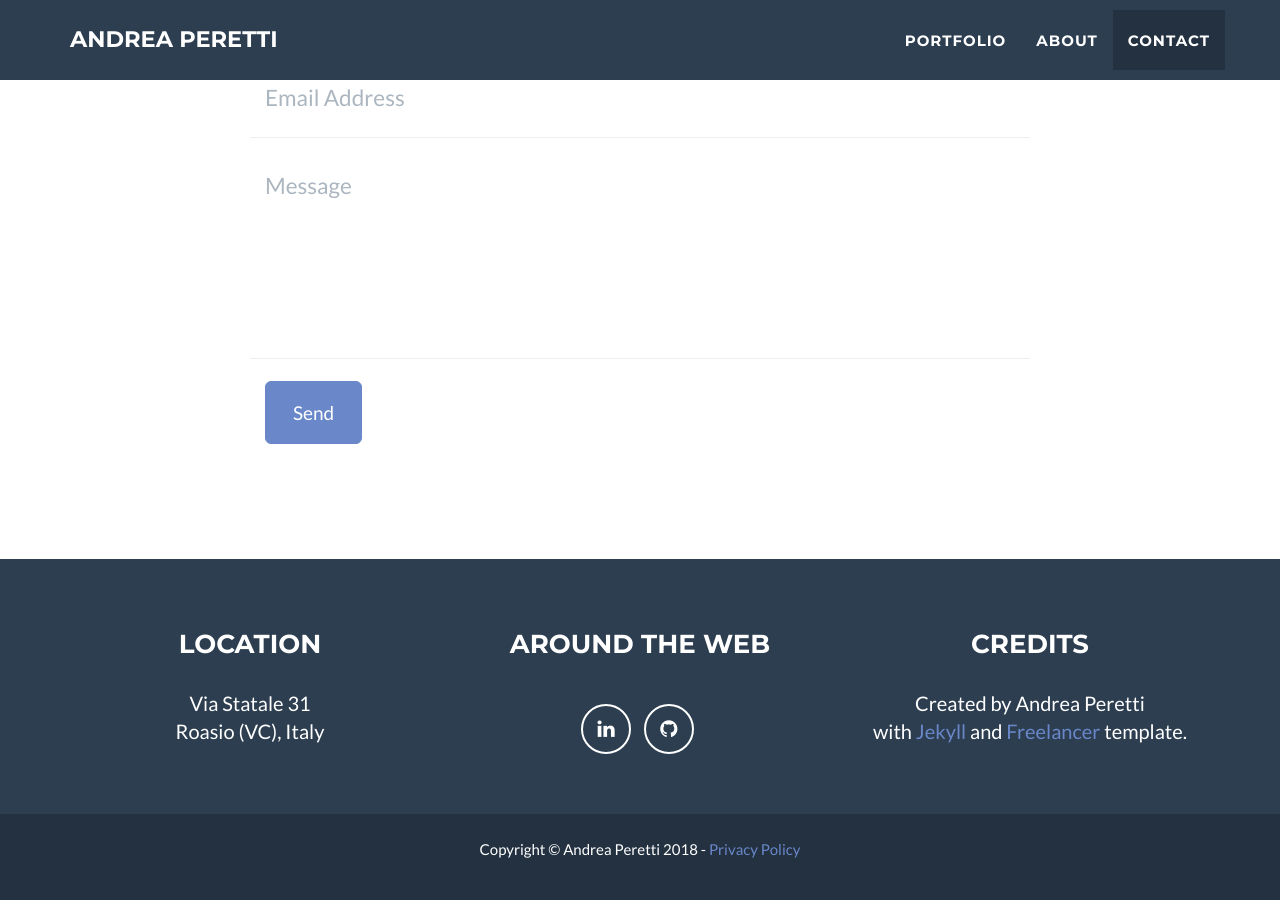
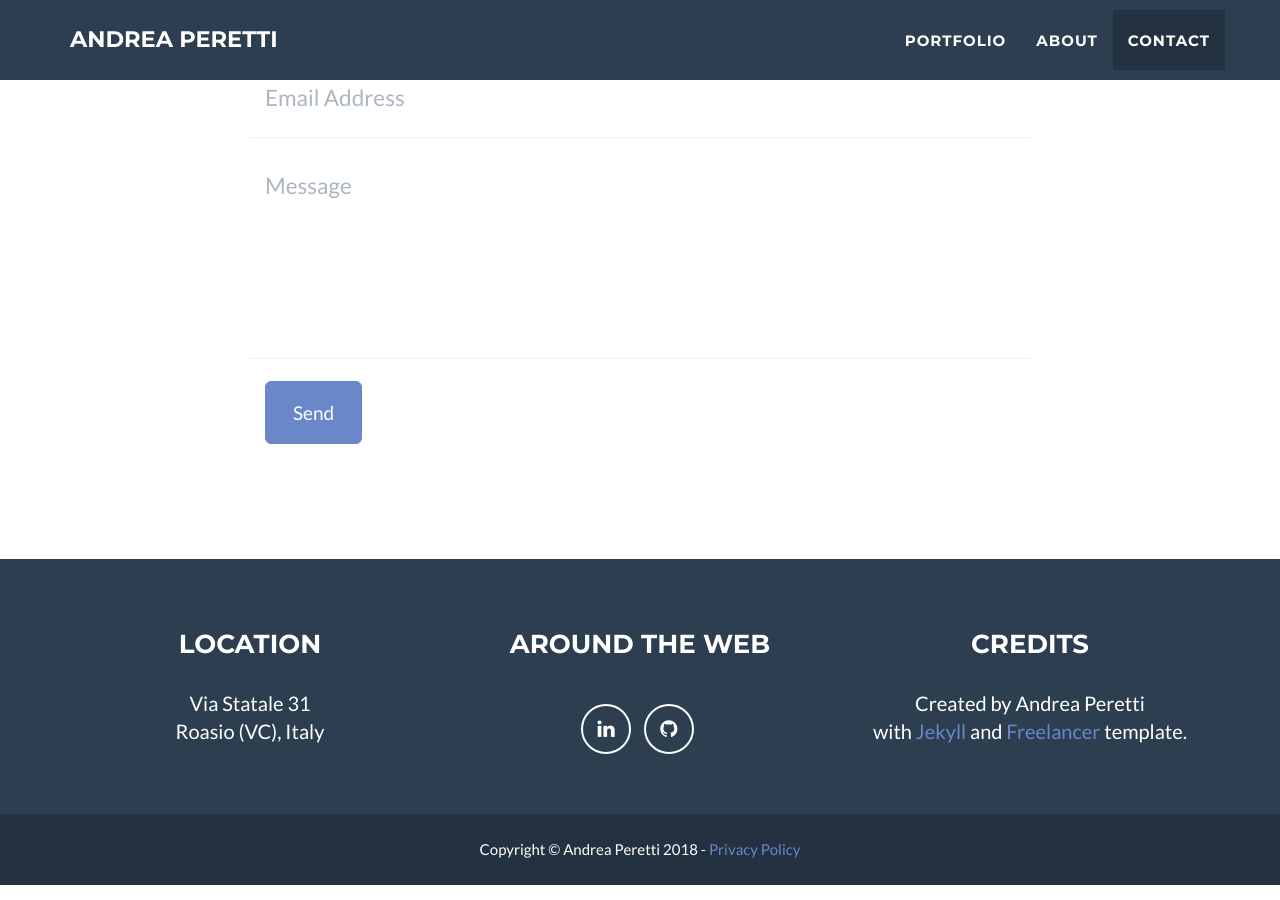
Before and after one commit to andxet/andxet.dev, a Jekyll site: the page built from index.html, in a window 1280 px wide and 900 px high, scrolled down 2014 px. Built offline with Jekyll 4.4.1, drawn with Linux system fonts in a browser that asks for light colours; comment, search, counter and statistics services are not loaded.

Commit message:
Removed aesthetic from footer

```diff
--- a/_includes/footer.html
+++ b/_includes/footer.html
@@ -30,7 +30,7 @@
         </div>
         <div class="footer-below">
             <div class="container">
-                <div class="row form-group">
+                <div class="row">
                     <div class="col-lg-12">
                         Copyright &copy; {{ site.footer.copyright }} 20{{ site.time | date: '%y' }} - <a href="{{ site.privacy-policy }}" target="_blank">Privacy Policy</a>
                     </div>
```
